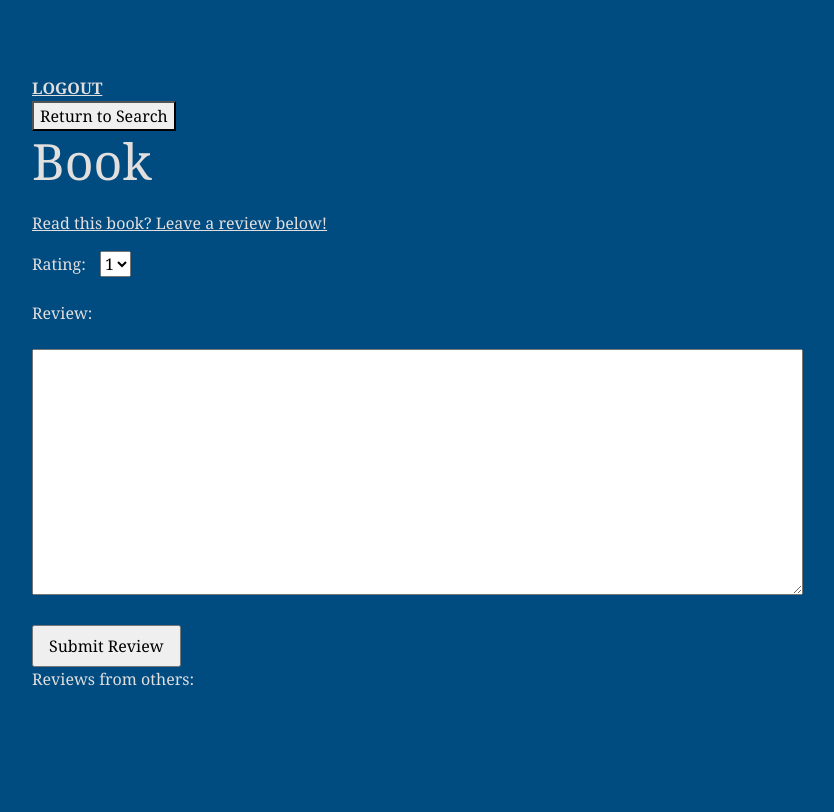
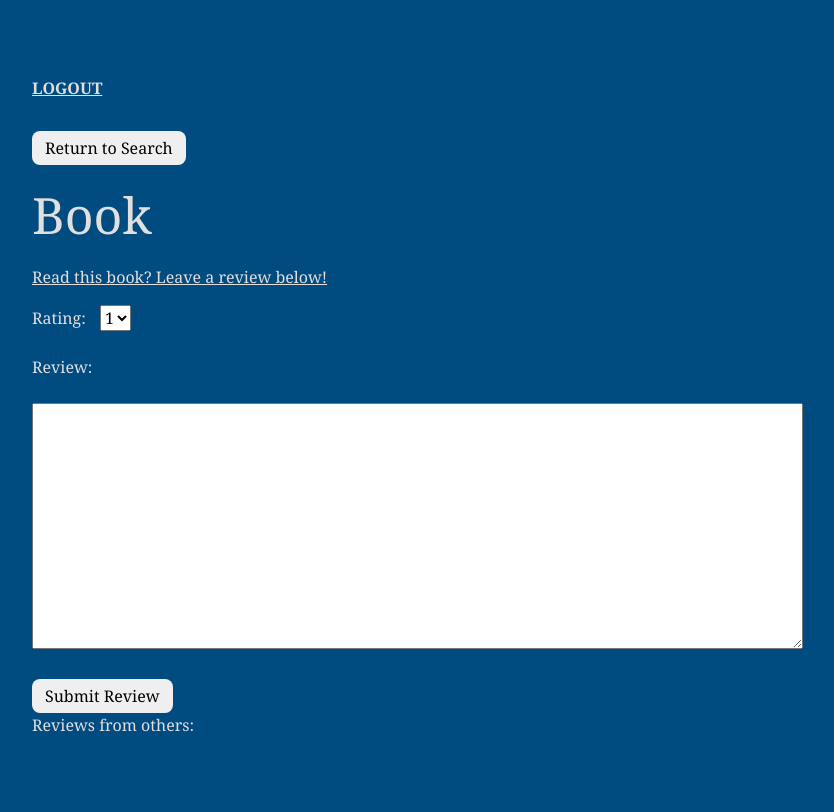
Before and after one commit to CMPSC297/project-2-sherry, a Flask app: template templates/book.html in a window 1280 px wide. Shown: the whole page, without its empty margins (43-877 px from the left). Before the commit the page ends 686 px from the top, so only its background shows below. Run offline with Flask 2, Linux system fonts and the light colour scheme; the template is opened without the code that fills it, so the values that code supplies are empty; some libraries are stand-ins or nearby versions.

Commit message:
Code clean-up

```diff
--- a/application.py
+++ b/application.py
@@ -10,15 +10,18 @@ from sqlalchemy.orm import scoped_session, sessionmaker
 
 app = Flask(__name__)
 app.secret_key = '_23hd9udhf*HUHDF'
+
 # Configure session to use filesystem
 app.config["SESSION_PERMANENT"] = False
 app.config["SESSION_TYPE"] = "filesystem"
-# app.config['SECRET_KEY'] = 'hfouuwu9e8r9ui23jrojrlefl'
-# Session(app)
 
 # Set up database
 engine = create_engine("postgresql://localhost/sherryzhang")
 db = scoped_session(sessionmaker(bind=engine))
+
+@app.route("/")
+def index():
+    return render_template("index.html")
 
 @app.route('/set_session')
 def set_session(id):
@@ -27,10 +30,6 @@ def set_session(id):
 @app.route("/get_session")
 def get_session():
     return session.get('id')
-
-@app.route("/")
-def index():
-    return render_template("index.html")
 
 # Register Button
 @app.route("/register", methods=["POST"])
@@ -67,14 +66,12 @@ def signin():
 def login():
     if request.method == "POST":
         username = request.form["username"]
-        # session['sessionUsername'] = username
         password = request.form["password"]
 
         userInfo = db.execute(text("SELECT * FROM users WHERE username = :username AND password = :password"),
             {"username": username, "password": password}).fetchone()
 
         id = db.execute(text("SELECT id FROM users WHERE username = :username"), {"username": username}).fetchone()[0]
-        print(id)
         set_session(id)
 
         if userInfo:
@@ -96,6 +93,8 @@ def search():
         isbn = request.form["isbn"]
         title= request.form["title"]
         author = request.form["author"]
+
+        # Users gave no input
         if isbn == "" and title == "" and author == "":
             return render_template("search.html", message="* Please enter an ISBN number, book title, or author.")
 
@@ -126,8 +125,9 @@ def search():
             else:
                 return render_template("search.html", message="No matches.")
 
+        # Users provided two inputs
         else:
-            return render_template("search.html", message="* Please only fill out one field above")
+            return render_template("search.html", message="* Please fill out one field above")
 
 # Return to Search
 @app.route("/returnToSearch", methods=["POST"])
@@ -148,51 +148,46 @@ def view():
             {"isbn": isbn}).fetchone()[0]
         reviews = db.execute(text("SELECT review FROM reviews WHERE isbn = :isbn"),
             {"isbn": isbn}).fetchall()
+
+        # Reformatting book information
         averageRating = retrieveAverageRating(isbn)
         numberOfRating = retrieveNumberOfRating(isbn)
         titleDisplay = f"Title: {title}"
         authorDisplay = f"Author: {author}"
         yearDisplay = f"Year: {year}"
+
         return render_template("book.html", isbn=isbn, title=titleDisplay, author=authorDisplay, year=yearDisplay, averageRating=averageRating, numberOfRating=numberOfRating, reviews=reviews)
 
 @app.route("/review", methods=["POST"])
 def review():
     if request.method == "POST":
         id = get_session()
-        # print(userid)
         isbn = request.form["isbn"]
-        # print(isbn)
         review = request.form["review"]
         rating = request.form["rating"]
 
         # Check if user already has existing review for the book
-        # print(rating)
-        # print(isbn)
-
         existingReviewCheck = db.execute(text("SELECT review FROM reviews WHERE id = :id AND isbn = :isbn"),
             {"id": id, "isbn": isbn}).fetchone()
         if existingReviewCheck:
             error = "Unable to submit review as you have already reviewed this book"
             return render_template("error.html", error=error)
 
+        # Creating new review
         else:
-
-            # db.execute(text("INSERT INTO users (username, password) VALUES (:username, :password)"),
-            # {"username": username, "password": password})
-            # db.commit()
-
             db.execute(text("INSERT INTO reviews (id, isbn, rating, review) VALUES (:id, :isbn, :rating, :review)"),
             {"id": id, "isbn": isbn, "rating": rating, "review": review})
             db.commit()
             complete = "Your review has been submitted"
+
         return render_template("success.html", complete=complete)
 
-# @app.route("/api/flights/<int:flight_id>")
 @app.route("/api/<int:isbn>")
 def apiInfo(isbn):
-    check = db.execute(text("SELECT * FROM books WHERE isbn = :isbn"),
+    # Check to see if ISBN exists in database
+    checkISBN = db.execute(text("SELECT * FROM books WHERE isbn = :isbn"),
         {"isbn": str(isbn)}).fetchone()
-    if check:
+    if checkISBN:
         info = retrieveBook(isbn)
         return render_template("api.html", info=info)
     else:
--- a/sampleAPI.py
+++ b/sampleAPI.py
@@ -46,7 +46,7 @@ def retrieveAverageRating(isbn):
     bookData = res.json()
     volumeInfo = bookData["items"][0]["volumeInfo"]
 
-    # Checking if there are existing ratings
+    # Checking if an average rating exists
     try:
         rating = volumeInfo["averageRating"]
     except KeyError:
@@ -67,7 +67,7 @@ def retrieveNumberOfRating(isbn):
     bookData = res.json()
     volumeInfo = bookData["items"][0]["volumeInfo"]
 
-    # Checking if there are existing ratings
+    # Checking if number of ratings exist
     try:
         reviewCount = volumeInfo["ratingsCount"]
     except KeyError:
--- a/static/main.css
+++ b/static/main.css
@@ -3,7 +3,6 @@ body {
     color: rgb(226, 223, 223);
     margin: 75px;
     font-family: Cambria, Cochin, Georgia, Times, 'Times New Roman', serif;
-
 }
 
 h1 {
@@ -17,8 +16,10 @@ h1 {
     margin-bottom: 30px;
 }
 
-.submit {
+.submit, .returnToSearch, .search {
     font-family: Cambria, Cochin, Georgia, Times, 'Times New Roman', serif;
+    border: none;
+    border-radius: 8px;
     padding-left: 13px;
     padding-right: 13px;
     padding-top: 5px;
@@ -32,7 +33,9 @@ h1 {
     color: rgb(226, 223, 223);
     background: none;
     border: none;
+    border-radius: 10px;
     padding-left: 0px;
+    margin-bottom: 10px;
     cursor: pointer;
 }
 
@@ -57,28 +60,15 @@ h1 {
     margin-left: 21px;
 }
 
-.search {
-    font-family: Cambria, Cochin, Georgia, Times, 'Times New Roman', serif;
-    padding-top: 7px;
-    padding-bottom: 7px;
-    padding-left: 15px;
-    padding-right: 15px;
-    margin-left: 15px;
-    margin-left: 0px;
-}
-
-/* Search Result Page */
-
 .form-control {
   margin-top: 5px;
   margin-bottom: 10px;
   padding-top: 15px;
   padding-bottom: 15px;
   padding-left: 10px;
-    padding-right: 10px;
 }
 
-/* Book Page*/
+/* Book Page */
 .review {
     width: 200px;
 }
--- a/templates/base.html
+++ b/templates/base.html
@@ -4,10 +4,10 @@
         <meta charset="UTF-8">
         <meta name="viewport" content="width=device-width, initial-scale=1.0">
         <meta http-equiv="X-UA-Compatible" content="ie=edge">
+        <!-- Bootstrap Links below-->
         <!-- Latest compiled and minified CSS -->
         <link href="https://cdn.jsdelivr.net/npm/bootstrap@5.2.3/dist/css/bootstrap.min.css" rel="stylesheet">
-
-<!-- Latest compiled JavaScript -->
+        <!-- Latest compiled JavaScript -->
         <script src="https://cdn.jsdelivr.net/npm/bootstrap@5.2.3/dist/js/bootstrap.bundle.min.js"></script>
         <link rel="stylesheet" href="{{ url_for('static', filename='main.css') }}">
         {% block head %}{% endblock %}
--- a/templates/book.html
+++ b/templates/book.html
@@ -6,11 +6,14 @@
 {% endblock %}
 
 {% block body %}
+<div>
+    <!-- Logout -->
     <form action="/logout" method="POST">
         <button class="logoutSignInButton">LOGOUT</button>
     </form>
+    <!-- Return to Search -->
     <form action="/returnToSearch" method="POST">
-    <button class="returnToSearch">Return to Search</button>
+        <button class="returnToSearch" style="margin-top: 20px; margin-bottom: 20px">Return to Search</button>
     </form>
     <h1>Book</h1>
     {% if isbn %}
@@ -31,7 +34,6 @@
     {% if numberOfRating %}
         <p class="numberOfRating" style="color:rgb(226, 223, 223);">{{ numberOfRating | safe }}</p>
     {% endif %}
-
 
     <p style="text-decoration: underline;">Read this book? Leave a review below!</p>
     <form action="/review", method="POST">
@@ -54,4 +56,6 @@
             <p>{{ review }}</p>
         {% endfor %}
     {% endif %}
+</div>
+
 {% endblock %}
--- a/templates/index.html
+++ b/templates/index.html
@@ -20,6 +20,7 @@
     </p>
     <div>
         <h2>Registration</h2>
+        <!-- Register Account -->
         <form action="/register" method="POST">
             {% if message %}
             <p class="message" style="color:red">{{ message | safe }}</p>
@@ -33,6 +34,7 @@
 
             <input type="submit" value="Register" class="submit">
         </form>
+        <!-- Login -->
         <form action="/login" method="POST">
             <p>Have an account? <span><button class="logoutSignInButton">LOGIN</button></span></p>
         </form>
--- a/templates/login.html
+++ b/templates/login.html
@@ -7,6 +7,7 @@
 
 {% block body %}
 <div>
+    <!-- Logout -->
     <form action="/logout" method="POST">
         <button class="logoutSignInButton">HOME</button>
     </form>
@@ -19,6 +20,7 @@
         {% if message %}
             <p class="message" style="color:red">{{ message | safe }}</p>
         {% endif %}
+        <!-- Login -->
         <form action="/signin" method="POST">
             <label for="username">Username:</label>
             <input type="text" id="username" name="username"><br><br>
```
Also changed, not shown: templates/api.html (added, +23 -0 lines), templates/error.html (+9 -5 lines), templates/search.html (+7 -4 lines), templates/success.html (+9 -5 lines). Lines whose indentation alone changed are shown as unchanged.
